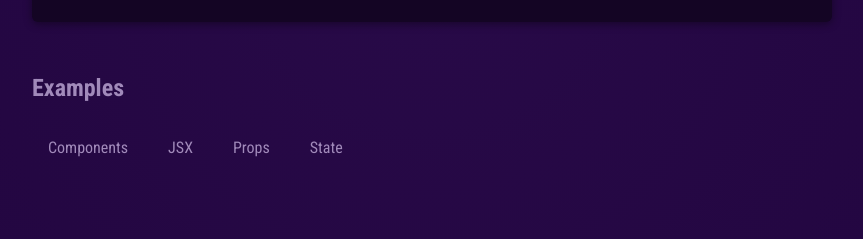
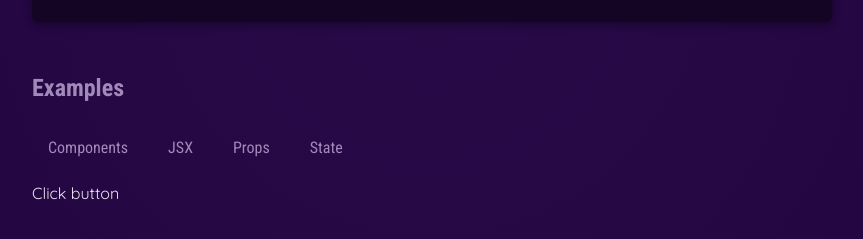
Before and after one commit to Vahe-Sevachyan/cp-project, a React (Vite) app: page / in a window 1280 px wide. Shown: the part 677-916 px from the top of the page, without its empty margins (208-1071 px from the left). Built offline with nearby package versions, Linux system fonts and the light colour scheme.

Commit message:
added state to tabButton

```diff
--- a/src/App.jsx
+++ b/src/App.jsx
@@ -1,11 +1,12 @@
 import CoreConcepts from "./CoreConcepts";
 import Header from "./Header";
-
+import { useState } from "react";
 import { CORE_CONCEPTS } from "./Data";
 import TabButton from "./TabButton";
 function App() {
+  const [selectedTopic, setSelectedTopic] = useState("Click button");
   function handleSelect(selectedButton) {
-    console.log(selectedButton);
+    setSelectedTopic(selectedButton);
   }
 
   return (
@@ -37,6 +38,7 @@ function App() {
             <TabButton onSelect={() => handleSelect("Props")}>Props</TabButton>
             <TabButton onSelect={() => handleSelect("State")}>State</TabButton>
           </menu>
+          {selectedTopic}
         </section>
       </main>
     </div>
```
